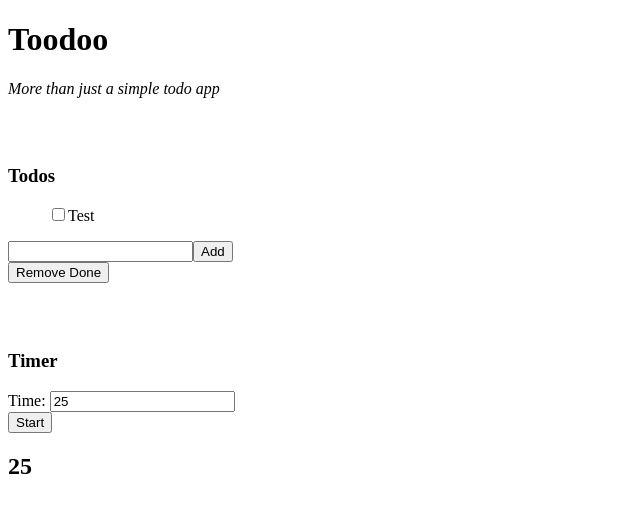
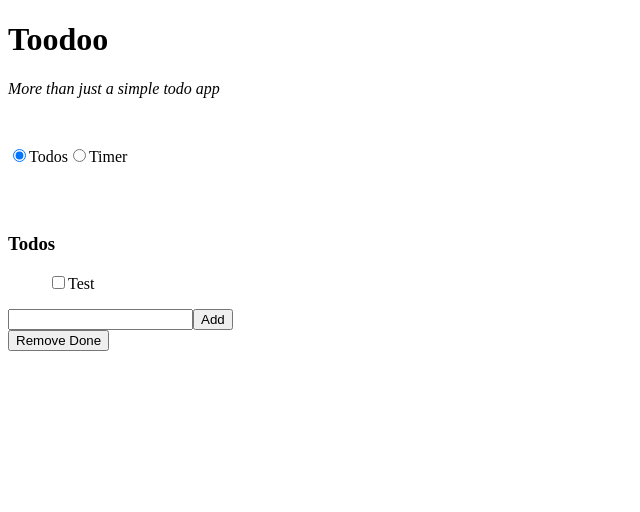
Before and after one commit to Wikrom-Th/Toodoo, a Vue app: page / in a window 1280 px wide. Shown: the top 512 px of the page, without its empty margins (0-640 px from the left). Built offline with nearby package versions, Linux system fonts and the light colour scheme.

Commit message:
makes switching function work

```diff
--- a/src/App.vue
+++ b/src/App.vue
@@ -1,25 +1,43 @@
 <script lang="ts" setup>
+  import { ref } from 'vue'
   import Todos from './components/Todos.vue'
   import Timer from './components/Timer.vue'
+
+  const currentMenu = ref("todos")
+
 </script>
 
 <template>
+  <header>
     <h1>Toodoo</h1>
     <em>More than just a simple todo app</em>
+  </header>
 
-  <div class="component">
+  <nav>
+    <input type="radio" id="todos" value="todos" name="menu" v-model="currentMenu">
+    <label for="todos">Todos</label>
+
+    <input type="radio" id="timer" value="timer" name="menu" v-model="currentMenu">
+    <label for="timer">Timer</label>
+  </nav>
+
+  <main>
+    <div class="main-component" v-if="currentMenu === 'todos'">
       <h3>Todos</h3>
       <Todos />
     </div>
 
-  <div class="component">
+    <div class="main-component" v-if="currentMenu === 'timer'">
       <h3>Timer</h3>
       <Timer />
     </div>
+  </main>
+
 </template>
 
 <style>
-.component {
+
+nav, .main-component {
   padding-top: 3em;
 }
 </style>
--- a/src/components/Timer.vue
+++ b/src/components/Timer.vue
@@ -7,7 +7,7 @@ const timerText = ref("25")
 const timer = ref(25)
 
 const running = ref(false)
-const invalidTime = ref(false)
+const invalidTime = ref(false) //invalid value input for time (aka NaN)
 
 function onInput(e) {
   timerText.value = e.target.value
@@ -42,18 +42,20 @@ function countdown() {
 }
 
 function startTimer() {
+  //preventing many calls to the function
+  if(running.value) {
+    return
+  }
   intervalID = setInterval(countdown, 1000)
 }
 </script>
 
 <template>
-  <div>
+  <form @submit.prevent="startTimer">
     Time:
     <input :value="timerText" @input="onInput">
-  </div>
-  <div>
-    <button @click="startTimer">Start</button>
-  </div>
+    <button>Start</button>
+  </form>
   <h2 :class="{ error: invalidTime } ">{{ invalidTime ? 'Warning: time must be a number' : timer }}</h2>
 </template>
 
```
Lines whose indentation alone changed are shown as unchanged.
